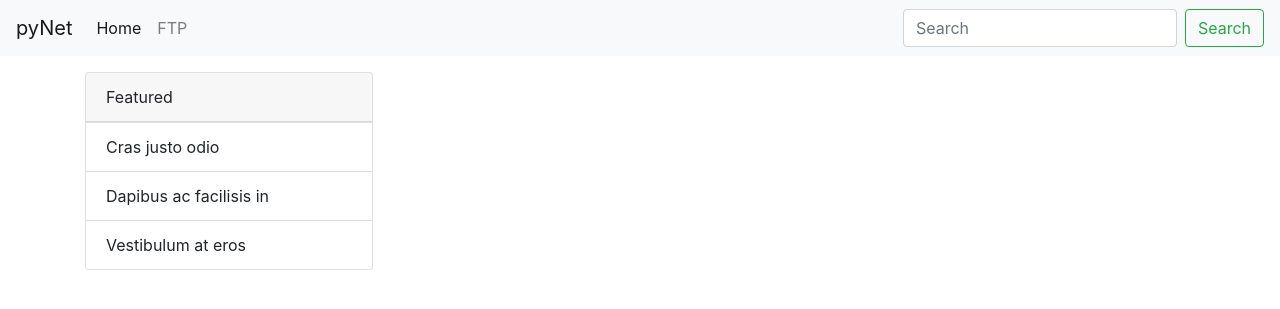
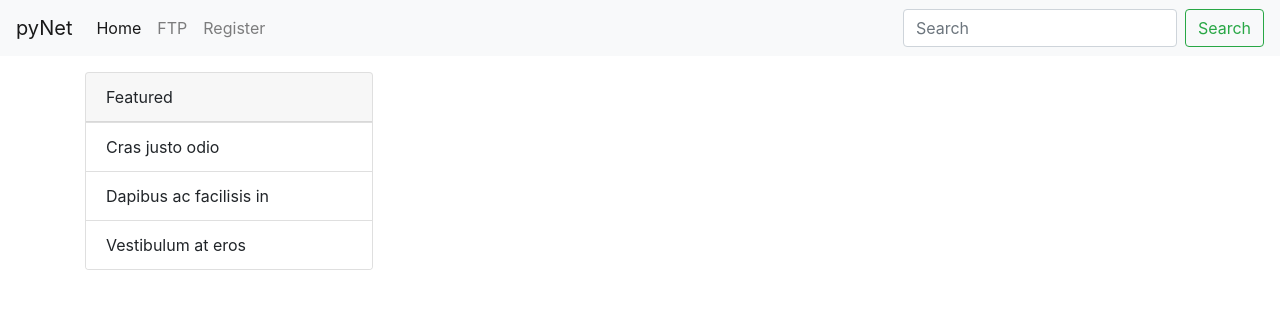
Before and after one commit to mhdfadlyhasan/FP-Progjar-Kelompok-3, a Django app: page /ftp/ in a window 1280 px wide. Shown: the top 309 px of the page. Run offline with Django 3.2, Linux system fonts and the light colour scheme; the visitor is signed in with stand-in values (Sample User, id 1); data that the repository does not hold is empty; some libraries are stand-ins or nearby versions.

Commit message:
Register Button
GImana biar bisa posisinya di kanan atas?

```diff
--- a/templates/layout/navbar.html
+++ b/templates/layout/navbar.html
@@ -12,6 +12,9 @@
       <li class="nav-item">
         <a class="nav-link" href="{% url 'ftp:index' %}">FTP</a>
       </li>
+      <li class="nav-item">
+        <a class="nav-link" href="/registration">Register</a>
+      </li>
     </ul>
     <form class="form-inline my-2 my-lg-0">
       <input class="form-control mr-sm-2" type="search" placeholder="Search" aria-label="Search">
```
